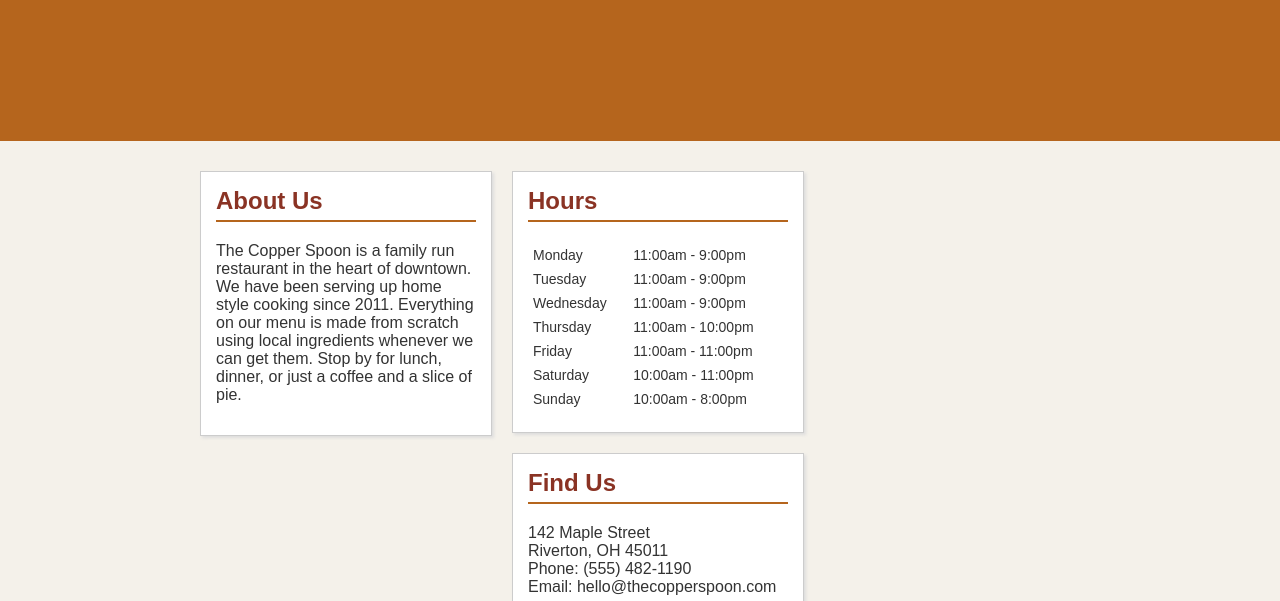
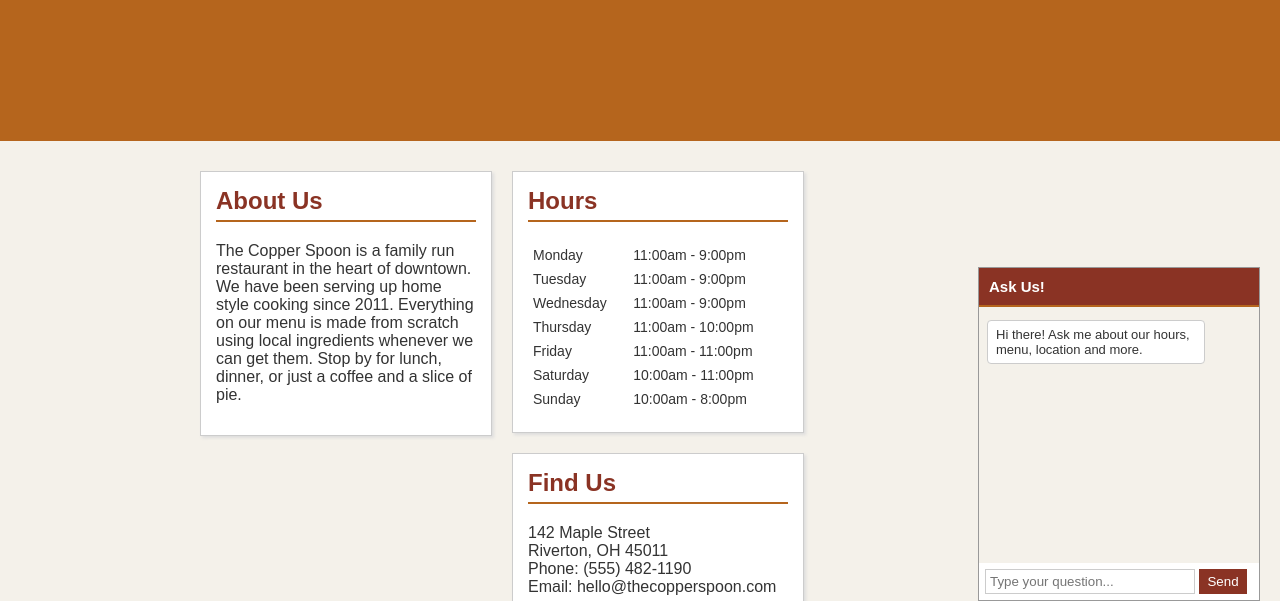
Before and after one commit to ayaangazali/restaurant-menu-qna, a plain HTML site: page index.html in a window 1280 px wide. Shown: the part 199-800 px from the top of the page. Drawn offline with nearby package versions, Linux system fonts and the light colour scheme; a script that the page names is missing.

Commit message:
style chat box

```diff
--- a/style.css
+++ b/style.css
@@ -120,3 +120,73 @@ table.hours td {
 	font-size: 13px;
 	color: #777777;
 }
+
+/* chat widget */
+#chatbox {
+	position: fixed;
+	bottom: 0px;
+	right: 20px;
+	width: 280px;
+	background-color: #ffffff;
+	border: 1px solid #999999;
+}
+
+#chathead {
+	background-color: #8a3324;
+	color: #ffffff;
+	padding: 10px;
+	font-weight: bold;
+	font-size: 15px;
+	border-bottom: 2px solid #b5651d;
+}
+
+#chatmsgs {
+	height: 240px;
+	overflow-y: scroll;
+	padding: 8px;
+	background-color: #f4f1ea;
+}
+
+.usermsg {
+	background-color: #b5651d;
+	color: #ffffff;
+	padding: 6px 8px;
+	margin: 5px 0px;
+	border-radius: 4px;
+	max-width: 200px;
+	float: right;
+	clear: both;
+	font-size: 13px;
+}
+
+.botmsg {
+	background-color: #ffffff;
+	border: 1px solid #cccccc;
+	color: #333333;
+	padding: 6px 8px;
+	margin: 5px 0px;
+	border-radius: 4px;
+	max-width: 200px;
+	float: left;
+	clear: both;
+	font-size: 13px;
+}
+
+#chatinput {
+	padding: 6px;
+	clear: both;
+}
+
+#chatinput input {
+	width: 200px;
+	padding: 4px;
+	border: 1px solid #cccccc;
+}
+
+#chatinput button {
+	background-color: #8a3324;
+	color: #ffffff;
+	border: none;
+	padding: 5px 8px;
+	cursor: pointer;
+}
```
